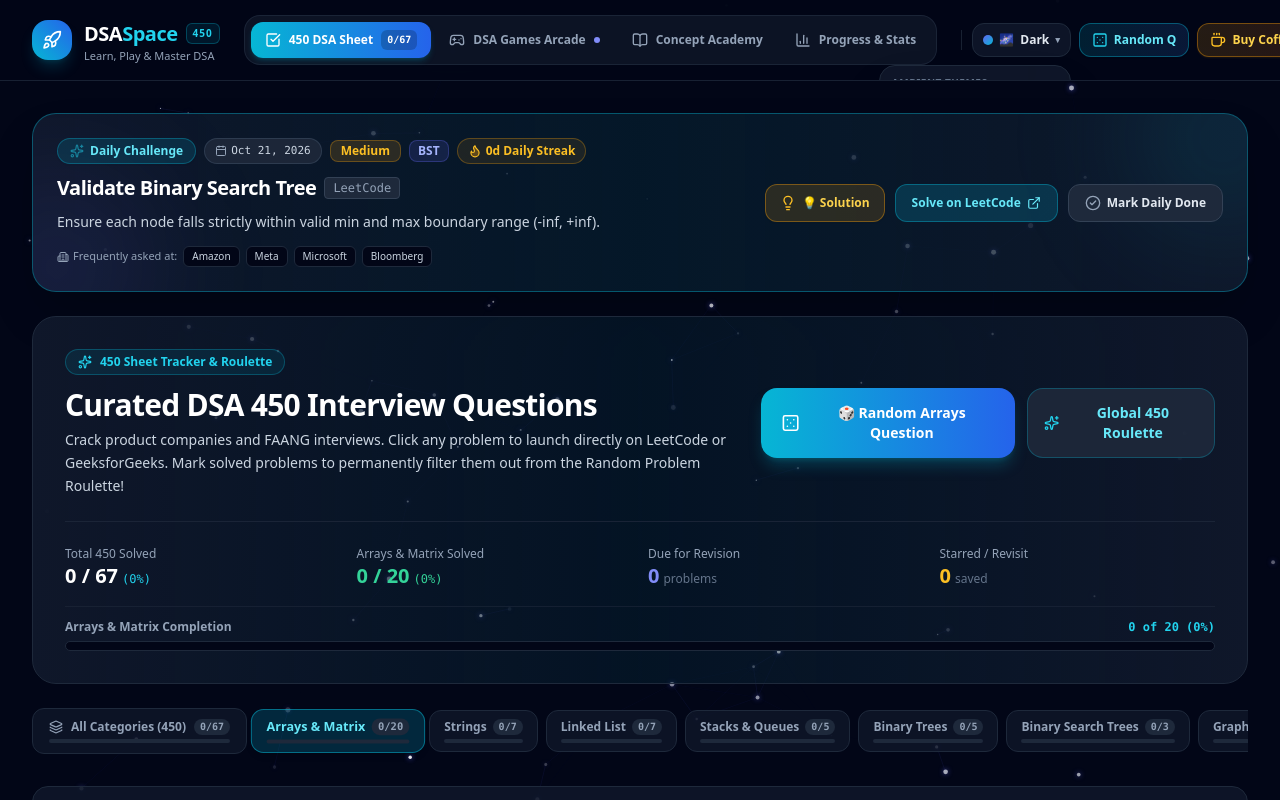
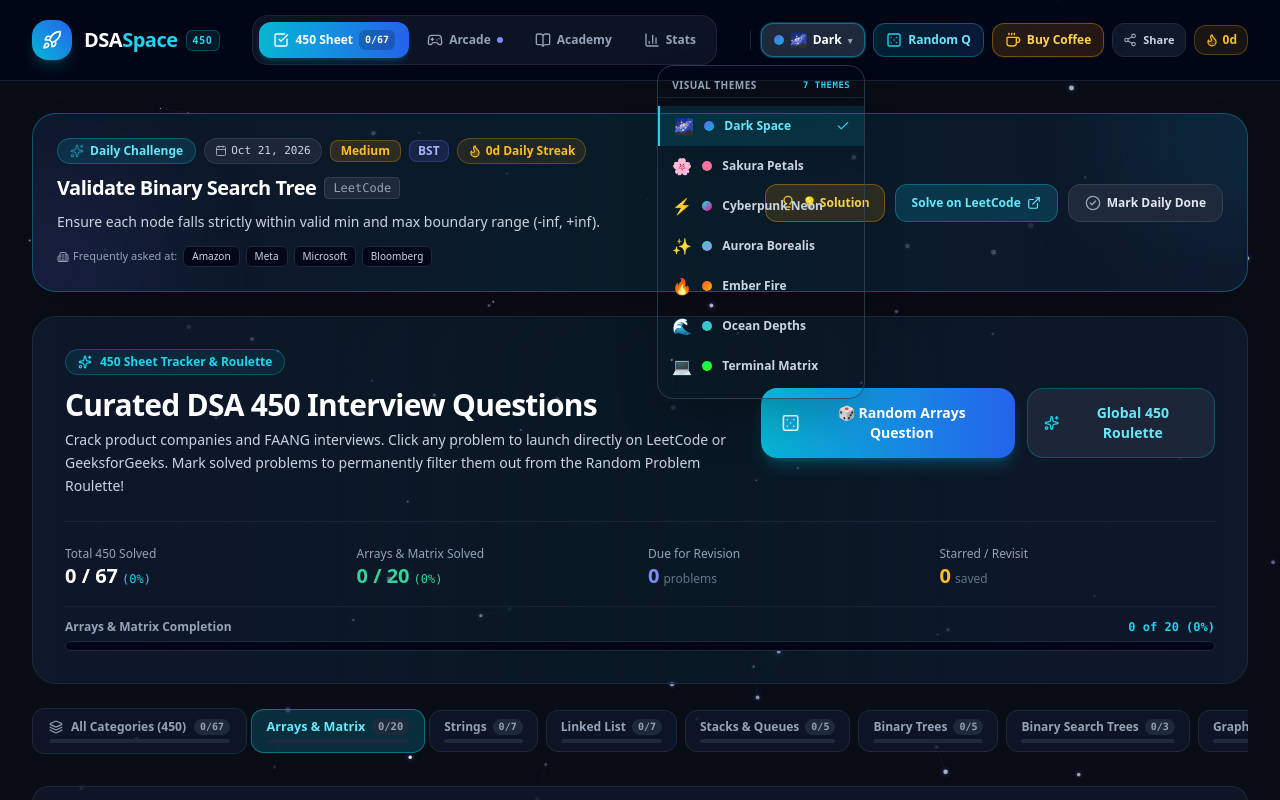
Before and after one commit to RayAashish/creativity-with-ai, a React (Vite) app in the folder dsa_learning_app/: page / in a window 1280 px wide. Both pictures are taken after a click on the button "Change Background Theme". Shown: the top 800 px of the page. Built offline with nearby package versions, Linux system fonts and the light colour scheme.

Commit message:
Fix navbar overflow, unclip theme dropdown menu, and enable instant theme styling

```diff
--- a/dsa_learning_app/src/components/common/Navbar.tsx
+++ b/dsa_learning_app/src/components/common/Navbar.tsx
@@ -68,18 +68,25 @@
 
   const currentThemeObj = THEMES.find(t => t.id === currentTheme) || THEMES[0];
 
-  // Close dropdown on outside click
+  // Close dropdown on outside click or Escape key
   useEffect(() => {
     const handleOutsideClick = (e: MouseEvent) => {
       if (themeMenuRef.current && !themeMenuRef.current.contains(e.target as Node)) {
         setThemeMenuOpen(false);
       }
     };
+    const handleKeyDown = (e: KeyboardEvent) => {
+      if (e.key === 'Escape') {
+        setThemeMenuOpen(false);
+      }
+    };
     if (themeMenuOpen) {
-      document.addEventListener('click', handleOutsideClick);
+      document.addEventListener('mousedown', handleOutsideClick);
+      document.addEventListener('keydown', handleKeyDown);
     }
     return () => {
-      document.removeEventListener('click', handleOutsideClick);
+      document.removeEventListener('mousedown', handleOutsideClick);
+      document.removeEventListener('keydown', handleKeyDown);
     };
   }, [themeMenuOpen]);
 
@@ -93,11 +100,11 @@
   };
 
   return (
-    <header className="sticky top-0 z-40 bg-slate-950/85 backdrop-blur-xl border-b border-slate-800/80 w-full overflow-hidden">
+    <header className="sticky top-0 z-40 bg-slate-950/90 backdrop-blur-xl border-b border-slate-800/80 w-full">
       <div className="max-w-7xl mx-auto px-3 sm:px-6 lg:px-8">
         <div className="flex items-center justify-between gap-2 sm:gap-4 lg:gap-6 h-16 sm:h-20">
 
-          {/* Logo & Brand with Tagline Restored */}
+          {/* Logo & Brand */}
           <div
             onClick={() => onSelectTab('sheet')}
             className="flex items-center gap-2.5 sm:gap-3 cursor-pointer group flex-shrink-0"
@@ -114,14 +121,14 @@
                   450
                 </span>
               </div>
-              <p className="text-[11px] text-slate-400 hidden sm:block font-medium leading-none mt-0.5">
+              <p className="text-[11px] text-slate-400 hidden 2xl:block font-medium leading-none mt-0.5">
                 Learn, Play & Master DSA
               </p>
             </div>
           </div>
 
           {/* Navigation Links (Desktop) */}
-          <nav className="hidden md:flex items-center gap-1 bg-slate-900/80 p-1 sm:p-1.5 rounded-2xl border border-slate-800/80 flex-shrink-0">
+          <nav className="hidden lg:flex items-center gap-1 bg-slate-900/80 p-1 sm:p-1.5 rounded-2xl border border-slate-800/80 flex-shrink-0">
             {navItems.map((item) => {
               const Icon = item.icon;
               const isActive = activeTab === item.id;
@@ -129,8 +136,9 @@
               return (
                 <button
                   key={item.id}
+                  type="button"
                   onClick={() => onSelectTab(item.id)}
-                  className={`flex items-center gap-1.5 lg:gap-2 px-2.5 py-1.5 lg:px-3.5 lg:py-2 rounded-xl text-xs font-bold transition-all whitespace-nowrap ${
+                  className={`flex items-center gap-1.5 px-3 py-1.5 xl:px-3.5 xl:py-2 rounded-xl text-xs font-bold transition-all whitespace-nowrap ${
                     isActive
                       ? 'bg-gradient-to-r from-cyan-500 to-blue-600 text-white shadow-md shadow-cyan-500/20'
                       : 'text-slate-400 hover:text-slate-200 hover:bg-slate-800/60'
@@ -138,8 +146,8 @@
                 >
                   <Icon className="w-4 h-4 flex-shrink-0" />
                   <span>
-                    <span className="hidden xl:inline">{item.fullLabel}</span>
-                    <span className="xl:hidden">{item.label}</span>
+                    <span className="hidden 2xl:inline">{item.fullLabel}</span>
+                    <span className="2xl:hidden">{item.label}</span>
                   </span>
                   {item.badge && (
                     <span className={`text-[10px] px-1.5 py-0.5 rounded-md font-mono ${
@@ -158,56 +166,65 @@
 
           {/* Right Actions: Theme Selector, Quick Roulette, Buy Coffee, Share & Streak */}
           <div className="flex items-center gap-1.5 sm:gap-2 flex-shrink-0">
-            {/* Visual Divider between Nav and Actions on Desktop */}
-            <div className="hidden lg:block h-5 w-px bg-slate-800/80 mr-0.5" />
+            <div className="hidden xl:block h-5 w-px bg-slate-800/80 mr-0.5" />
 
             {/* Portfolio-Style Theme Selector Dropdown */}
             {onSelectTheme && (
               <div className="relative" ref={themeMenuRef}>
                 <button
-                  onClick={() => setThemeMenuOpen(!themeMenuOpen)}
-                  className="flex items-center gap-1.5 px-2 py-1.5 sm:px-2.5 sm:py-2 bg-slate-900/90 hover:bg-slate-800 text-slate-200 border border-slate-800 hover:border-slate-700 rounded-xl text-xs font-semibold transition"
-                  title="Switch Visual Theme & Ambient Particles"
+                  type="button"
+                  onClick={() => setThemeMenuOpen((prev) => !prev)}
+                  className={`flex items-center gap-1.5 px-2.5 py-1.5 sm:px-3 sm:py-2 rounded-xl text-xs font-semibold transition border ${
+                    themeMenuOpen
+                      ? 'bg-slate-800 text-white border-cyan-500/50 ring-1 ring-cyan-500/30'
+                      : 'bg-slate-900/90 hover:bg-slate-800 text-slate-200 border-slate-800 hover:border-slate-700'
+                  }`}
+                  title={`Visual Theme: ${currentThemeObj.name} (Click to switch)`}
                   aria-label="Change Background Theme"
+                  aria-expanded={themeMenuOpen}
                 >
                   <div
                     className="w-2.5 h-2.5 rounded-full flex-shrink-0 shadow-sm"
                     style={{ background: currentThemeObj.gradient }}
                   />
-                  <span className="text-xs">{currentThemeObj.icon}</span>
-                  <span className="hidden xl:inline font-bold">{currentThemeObj.name.split(' ')[0]}</span>
-                  <span className="text-[9px] text-slate-400">▾</span>
+                  <span className="text-sm leading-none">{currentThemeObj.icon}</span>
+                  <span className="hidden sm:inline font-bold text-xs">{currentThemeObj.name.split(' ')[0]}</span>
+                  <span className="text-[9px] text-slate-400 leading-none">▾</span>
                 </button>
 
                 {themeMenuOpen && (
                   <div
-                    className="absolute right-0 mt-2 w-48 py-1.5 bg-slate-900/95 backdrop-blur-2xl border border-slate-800 rounded-2xl shadow-2xl z-50 animate-in fade-in zoom-in-95 duration-150"
+                    className="absolute right-0 top-full mt-2 w-52 py-2 bg-slate-900/98 backdrop-blur-2xl border border-slate-700/80 rounded-2xl shadow-2xl z-50 animate-in fade-in zoom-in-95 duration-150"
                   >
-                    <div className="px-3 py-1 text-[10px] uppercase font-bold text-slate-500 tracking-wider">
-                      Ambient Themes
+                    <div className="px-3.5 py-1 text-[10px] uppercase font-bold text-slate-400 tracking-wider border-b border-slate-800/80 mb-1 flex items-center justify-between">
+                      <span>Visual Themes</span>
+                      <span className="text-[9px] font-mono text-cyan-400 font-bold">{THEMES.length} themes</span>
                     </div>
+                    <div className="max-h-72 overflow-y-auto py-1">
                       {THEMES.map((th) => (
                         <button
                           key={th.id}
+                          type="button"
                           onClick={() => {
                             onSelectTheme(th.id);
                             setThemeMenuOpen(false);
                           }}
-                        className={`w-full flex items-center gap-2.5 px-3 py-2 text-xs font-bold text-left transition ${
+                          className={`w-full flex items-center gap-2.5 px-3.5 py-2 text-xs font-bold text-left transition ${
                             th.id === currentTheme
                               ? 'bg-cyan-500/15 text-cyan-300 border-l-2 border-cyan-400'
                               : 'text-slate-300 hover:bg-slate-800/70 hover:text-white'
                           }`}
                         >
-                        <span className="text-sm">{th.icon}</span>
+                          <span className="text-base">{th.icon}</span>
                           <div
                             className="w-2.5 h-2.5 rounded-full flex-shrink-0"
                             style={{ background: th.gradient }}
                           />
                           <span className="flex-1 truncate">{th.name}</span>
-                        {th.id === currentTheme && <Check className="w-3.5 h-3.5 text-cyan-400" />}
+                          {th.id === currentTheme && <Check className="w-3.5 h-3.5 text-cyan-400 flex-shrink-0" />}
                         </button>
                       ))}
+                    </div>
                   </div>
                 )}
               </div>
@@ -215,48 +232,51 @@
 
             {/* Quick Roulette Button */}
             <button
+              type="button"
               onClick={onQuickRoulette}
               className="flex items-center gap-1.5 px-2.5 py-1.5 sm:px-3 sm:py-2 bg-gradient-to-r from-cyan-500/15 to-blue-500/15 hover:from-cyan-500/25 hover:to-blue-500/25 text-cyan-300 border border-cyan-500/40 rounded-xl text-xs font-bold transition transform active:scale-95 shadow-sm group"
               title="Roll a random question right now"
             >
               <Dice5 className="w-4 h-4 text-cyan-400 group-hover:rotate-45 transition-transform duration-200" />
-              <span className="hidden sm:inline">Random Q</span>
+              <span className="hidden xl:inline">Random Q</span>
             </button>
 
             {/* Buy Me a Coffee Button */}
             {onOpenBuyCoffee && (
               <button
+                type="button"
                 onClick={onOpenBuyCoffee}
                 className="flex items-center gap-1.5 px-2.5 py-1.5 sm:px-3 sm:py-2 bg-gradient-to-r from-amber-500/15 to-orange-500/15 hover:from-amber-500/25 hover:to-orange-500/25 text-amber-300 border border-amber-500/40 hover:border-amber-400/60 rounded-xl text-xs font-bold transition transform active:scale-95 shadow-sm shadow-amber-500/10 group"
                 title="Support DSASpace with a Coffee"
               >
                 <Coffee className="w-4 h-4 text-amber-400 group-hover:rotate-12 transition-transform duration-200" />
-                <span className="hidden sm:inline">Buy Coffee</span>
-                <span className="sm:hidden text-[11px]">Coffee</span>
+                <span className="hidden xl:inline">Buy Coffee</span>
+                <span className="hidden md:inline xl:hidden text-[11px]">Coffee</span>
               </button>
             )}
 
             {/* Share / Copy Domain Link */}
             <button
+              type="button"
               onClick={handleShare}
-              className="flex items-center gap-1.5 px-2 py-1.5 sm:px-2.5 sm:py-2 bg-slate-900 hover:bg-slate-800 text-slate-300 hover:text-white border border-slate-800 rounded-xl text-xs font-semibold transition"
+              className="flex items-center gap-1.5 px-2.5 py-1.5 sm:px-2.5 sm:py-2 bg-slate-900 hover:bg-slate-800 text-slate-300 hover:text-white border border-slate-800 rounded-xl text-xs font-semibold transition"
               title="Copy DSASpace link (dsaspace.vercel.app)"
             >
               {copiedLink ? (
                 <>
                   <Check className="w-3.5 h-3.5 text-emerald-400" />
-                  <span className="text-emerald-400 text-[11px] hidden md:inline">Copied!</span>
+                  <span className="text-emerald-400 text-[11px] hidden xl:inline">Copied!</span>
                 </>
               ) : (
                 <>
                   <Share2 className="w-3.5 h-3.5 text-slate-400" />
-                  <span className="text-[11px] hidden md:inline">Share</span>
+                  <span className="text-[11px] hidden xl:inline">Share</span>
                 </>
               )}
             </button>
 
             {/* Streak Counter */}
-            <div className="flex items-center gap-1 px-2 py-1.5 bg-amber-500/10 border border-amber-500/30 rounded-xl text-xs font-bold text-amber-400">
+            <div className="flex items-center gap-1 px-2 sm:px-2.5 py-1.5 bg-amber-500/10 border border-amber-500/30 rounded-xl text-xs font-bold text-amber-400">
               <Flame className="w-3.5 h-3.5 fill-amber-500/20" />
               <span>{streak}d</span>
             </div>
@@ -264,7 +284,7 @@
         </div>
 
         {/* Mobile Navigation Bar */}
-        <div className="flex md:hidden items-center justify-around py-2 border-t border-slate-800/60">
+        <div className="flex lg:hidden items-center justify-around py-2 border-t border-slate-800/60">
           {navItems.map((item) => {
             const Icon = item.icon;
             const isActive = activeTab === item.id;
@@ -272,13 +292,14 @@
             return (
               <button
                 key={item.id}
+                type="button"
                 onClick={() => onSelectTab(item.id)}
-                className={`flex flex-col items-center gap-1 py-1 px-2.5 rounded-lg text-[10px] font-semibold transition ${
+                className={`flex flex-col items-center gap-1 py-1 px-3 rounded-lg text-[10px] font-semibold transition ${
                   isActive ? 'text-cyan-400 font-bold' : 'text-slate-400 hover:text-slate-200'
                 }`}
               >
                 <Icon className="w-4 h-4" />
-                <span>{item.label.split(' ')[0]}</span>
+                <span>{item.label}</span>
               </button>
             );
           })}
--- a/dsa_learning_app/src/components/sheet/DailyChallengeCard.tsx
+++ b/dsa_learning_app/src/components/sheet/DailyChallengeCard.tsx
@@ -65,7 +65,7 @@
       <div className="absolute -top-16 -right-16 w-44 h-44 bg-cyan-500/15 rounded-full blur-3xl pointer-events-none" />
       <div className="absolute -bottom-16 -left-16 w-44 h-44 bg-indigo-500/15 rounded-full blur-3xl pointer-events-none" />
 
-      <div className="relative z-10 flex flex-col md:flex-row md:items-center justify-between gap-5">
+      <div className="relative z-10 flex flex-col lg:flex-row lg:items-center justify-between gap-5">
         <div className="space-y-2.5 flex-1 min-w-0">
           {/* Top metadata tags */}
           <div className="flex items-center gap-2 flex-wrap text-xs">
@@ -130,7 +130,7 @@
         </div>
 
         {/* Action Buttons */}
-        <div className="flex flex-wrap sm:flex-nowrap items-center gap-2.5 flex-shrink-0 pt-2 md:pt-0">
+        <div className="flex flex-wrap sm:flex-nowrap items-center gap-2.5 flex-shrink-0 pt-2 lg:pt-0">
           <button
             onClick={() => onViewSolution(question)}
             className="flex items-center justify-center gap-1.5 px-3.5 py-2.5 rounded-xl bg-amber-500/15 hover:bg-amber-500/25 text-amber-300 border border-amber-500/40 text-xs font-bold transition transform active:scale-95 shadow-sm"
--- a/dsa_learning_app/src/index.css
+++ b/dsa_learning_app/src/index.css
@@ -124,7 +124,7 @@
 body {
   margin: 0;
   min-height: 100vh;
-  background-color: var(--bg-page, #090d16);
+  background-color: var(--bg-page, #090d16) !important;
   color: var(--text-primary, #f1f5f9);
   -webkit-font-smoothing: antialiased;
   overflow-x: hidden;
@@ -148,6 +148,15 @@
   background: #475569;
 }
 
+/* Hide scrollbar utility */
+.scrollbar-none::-webkit-scrollbar {
+  display: none;
+}
+.scrollbar-none {
+  -ms-overflow-style: none;
+  scrollbar-width: none;
+}
+
 /* Glassmorphism helpers */
 .glass-panel {
   background: var(--bg-card, rgba(15, 23, 42, 0.75));
@@ -162,65 +171,107 @@
   border: 1px solid var(--border-color, rgba(255, 255, 255, 0.06));
 }
 
-/* Theme Adaptation for Tailwind Slate Classes */
+/* Theme Adaptation for Tailwind Slate Classes (supports opacity variants /80, /90, /95) */
+[data-theme="sakura"] [class*="bg-slate-950"],
 [data-theme="sakura"] .bg-slate-950 {
-  background-color: rgba(21, 9, 20, 0.9) !important;
+  background-color: rgba(21, 9, 20, 0.94) !important;
 }
+[data-theme="sakura"] [class*="bg-slate-900"],
 [data-theme="sakura"] .bg-slate-900 {
-  background-color: rgba(34, 14, 30, 0.85) !important;
+  background-color: rgba(34, 14, 30, 0.9) !important;
 }
+[data-theme="sakura"] [class*="border-slate-800"],
 [data-theme="sakura"] .border-slate-800 {
-  border-color: rgba(244, 114, 182, 0.22) !important;
+  border-color: rgba(244, 114, 182, 0.25) !important;
+}
+[data-theme="sakura"] [class*="border-slate-700"],
+[data-theme="sakura"] .border-slate-700 {
+  border-color: rgba(244, 114, 182, 0.35) !important;
 }
 
+[data-theme="cyberpunk"] [class*="bg-slate-950"],
 [data-theme="cyberpunk"] .bg-slate-950 {
-  background-color: rgba(6, 6, 17, 0.92) !important;
+  background-color: rgba(6, 6, 17, 0.94) !important;
 }
+[data-theme="cyberpunk"] [class*="bg-slate-900"],
 [data-theme="cyberpunk"] .bg-slate-900 {
-  background-color: rgba(15, 15, 34, 0.88) !important;
+  background-color: rgba(15, 15, 34, 0.92) !important;
 }
+[data-theme="cyberpunk"] [class*="border-slate-800"],
 [data-theme="cyberpunk"] .border-slate-800 {
-  border-color: rgba(0, 240, 255, 0.22) !important;
+  border-color: rgba(0, 240, 255, 0.25) !important;
+}
+[data-theme="cyberpunk"] [class*="border-slate-700"],
+[data-theme="cyberpunk"] .border-slate-700 {
+  border-color: rgba(0, 240, 255, 0.35) !important;
 }
 
+[data-theme="ember"] [class*="bg-slate-950"],
 [data-theme="ember"] .bg-slate-950 {
-  background-color: rgba(18, 6, 4, 0.92) !important;
+  background-color: rgba(18, 6, 4, 0.95) !important;
 }
+[data-theme="ember"] [class*="bg-slate-900"],
 [data-theme="ember"] .bg-slate-900 {
-  background-color: rgba(30, 10, 7, 0.88) !important;
+  background-color: rgba(30, 10, 7, 0.92) !important;
 }
+[data-theme="ember"] [class*="border-slate-800"],
 [data-theme="ember"] .border-slate-800 {
-  border-color: rgba(255, 87, 34, 0.22) !important;
+  border-color: rgba(255, 87, 34, 0.25) !important;
+}
+[data-theme="ember"] [class*="border-slate-700"],
+[data-theme="ember"] .border-slate-700 {
+  border-color: rgba(255, 87, 34, 0.35) !important;
 }
 
+[data-theme="aurora"] [class*="bg-slate-950"],
 [data-theme="aurora"] .bg-slate-950 {
-  background-color: rgba(4, 17, 26, 0.92) !important;
+  background-color: rgba(4, 17, 26, 0.95) !important;
 }
+[data-theme="aurora"] [class*="bg-slate-900"],
 [data-theme="aurora"] .bg-slate-900 {
-  background-color: rgba(7, 26, 38, 0.86) !important;
+  background-color: rgba(7, 26, 38, 0.9) !important;
 }
+[data-theme="aurora"] [class*="border-slate-800"],
 [data-theme="aurora"] .border-slate-800 {
-  border-color: rgba(45, 212, 191, 0.22) !important;
+  border-color: rgba(45, 212, 191, 0.25) !important;
+}
+[data-theme="aurora"] [class*="border-slate-700"],
+[data-theme="aurora"] .border-slate-700 {
+  border-color: rgba(45, 212, 191, 0.35) !important;
 }
 
+[data-theme="ocean"] [class*="bg-slate-950"],
 [data-theme="ocean"] .bg-slate-950 {
-  background-color: rgba(2, 13, 28, 0.92) !important;
+  background-color: rgba(2, 13, 28, 0.95) !important;
 }
+[data-theme="ocean"] [class*="bg-slate-900"],
 [data-theme="ocean"] .bg-slate-900 {
-  background-color: rgba(5, 24, 46, 0.88) !important;
+  background-color: rgba(5, 24, 46, 0.92) !important;
 }
+[data-theme="ocean"] [class*="border-slate-800"],
 [data-theme="ocean"] .border-slate-800 {
-  border-color: rgba(56, 189, 248, 0.22) !important;
+  border-color: rgba(56, 189, 248, 0.25) !important;
+}
+[data-theme="ocean"] [class*="border-slate-700"],
+[data-theme="ocean"] .border-slate-700 {
+  border-color: rgba(56, 189, 248, 0.35) !important;
 }
 
+[data-theme="matrix"] [class*="bg-slate-950"],
 [data-theme="matrix"] .bg-slate-950 {
-  background-color: rgba(2, 9, 4, 0.94) !important;
+  background-color: rgba(2, 9, 4, 0.96) !important;
 }
+[data-theme="matrix"] [class*="bg-slate-900"],
 [data-theme="matrix"] .bg-slate-900 {
-  background-color: rgba(4, 20, 8, 0.9) !important;
+  background-color: rgba(4, 20, 8, 0.94) !important;
 }
+[data-theme="matrix"] [class*="border-slate-800"],
 [data-theme="matrix"] .border-slate-800 {
-  border-color: rgba(0, 255, 102, 0.22) !important;
+  border-color: rgba(0, 255, 102, 0.25) !important;
+}
+[data-theme="matrix"] [class*="border-slate-700"],
+[data-theme="matrix"] .border-slate-700 {
+  border-color: rgba(0, 255, 102, 0.35) !important;
 }
 
 /* Prism Tokyo Night / One Dark IDE Syntax Highlighting */
```
Also changed, not shown: dsa_learning_app/index.html (+9 -1 lines). Lines whose indentation alone changed are shown as unchanged.
